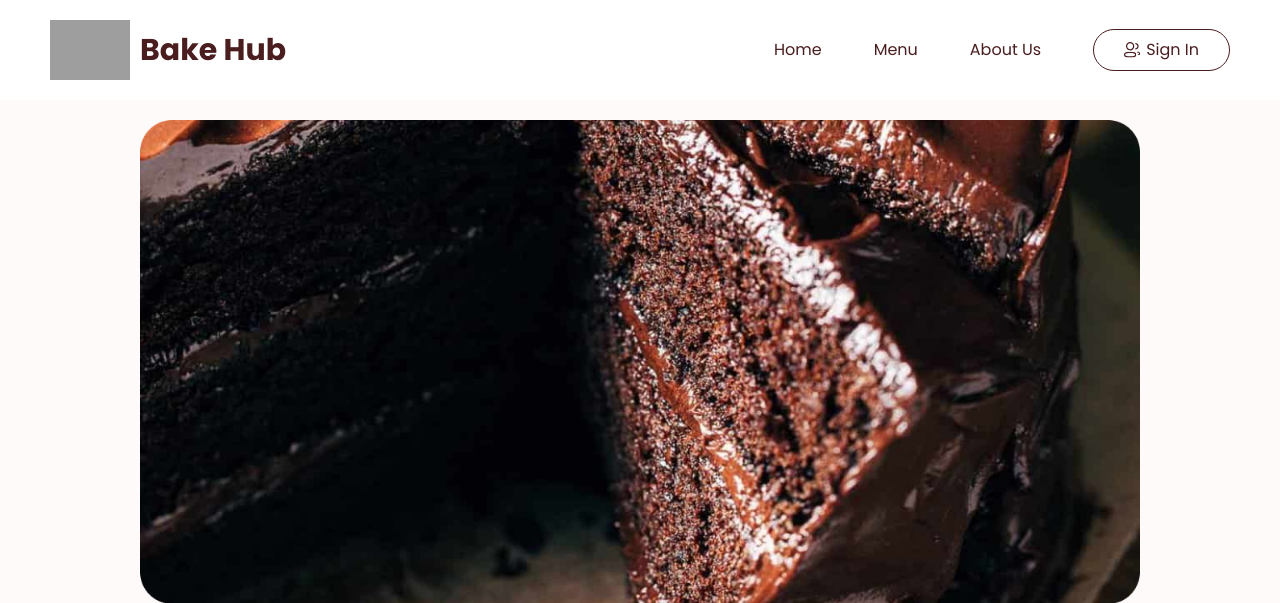
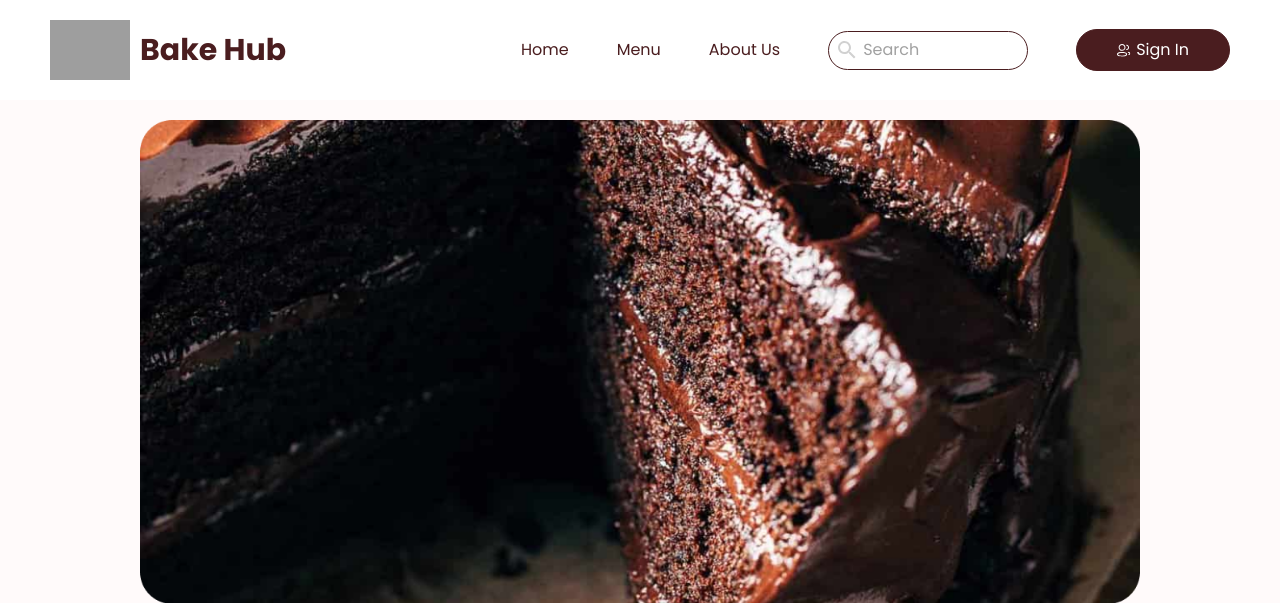
Before and after one commit to Lance19Kent/Bakehub---Static, a PHP site: page /aboutUs.html in a window 1280 px wide. Shown: the top 603 px of the page. Run offline with PHP 8.4, Linux system fonts and the light colour scheme; grey boxes are pictures that could not be loaded.

Commit message:
Header Done

```diff
--- a/aboutUs.html
+++ b/aboutUs.html
@@ -9,23 +9,46 @@
     <link href="https://fonts.googleapis.com/css2?family=Poppins:ital,wght@0,100;0,200;0,300;0,400;0,500;0,600;0,700;0,800;0,900;1,100;1,200;1,300;1,400;1,500;1,600;1,700;1,800;1,900&display=swap" rel="stylesheet">
 </head>
 <body class="w-full min-h-screen">
+    <!-- Header -->
     <header class="w-full h-[100px] bg-white flex items-center justify-between px-[50px] fixed z-2">
         <div class="w-full gap-2.5 flex items-center">
             <img src="assets/bakehub-logo.svg" alt="Bakehub Logo" class="w-20">
             <h1 class="text-(--maroon-color) font-bold text-[30px]">Bake Hub</h1>
         </div>
-        <div class="flex w-full justify-end">
-            <ul class="flex gap-13 text-[16px] items-center text-(--maroon-color)">
+        <div class="flex w-full justify-end whitespace-nowrap">
+            <ul class="w-full flex gap-12 text-[16px] items-center text-(--maroon-color)">
                 <li><a href="index.html">Home</a></li>
-                <li><a href="#">Menu</a></li>
-                <li><a href="#">About Us</a></li>
-                <li class="rounded-[50px] border py-2 px-[30px] flex gap-[5px]">
-                    <img src="assets/people-svg.svg" class="w-[17px]">
-                    <span>Sign In
+                <li><a href="menu.html">Menu</a></li>
+                <li><a href="aboutUs.html">About Us</a></li>
+                <li class="relative z-1"><input type="text" placeholder="Search" class="peer relative w-[200px] border border-(--maroon-color) outline-none py-2 rounded-[50px] text-[14px] placeholder:text-[16px] pr-2.5 pl-2.5 placeholder:pl-6 placeholder:text-(--gray-color) placeholder-shown:placeholder:opacity-100 focus:placeholder:opacity-0">
+                    <svg width="24" height="24" viewBox="0 0 24 24" fill="none" xmlns="http://www.w3.org/2000/svg" class="absolute top-[7px] left-2.5 z-0 peer-placeholder-shown:opacity-100 peer-focus:opacity-0 opacity-0">
+                    <path d="M12.5 14H11.71L11.43 13.73C12.444 12.5541 13.0012 11.0527 13 9.5C13 8.21442 12.6188 6.95772 11.9046 5.8888C11.1903 4.81988 10.1752 3.98676 8.98744 3.49479C7.79973 3.00282 6.49279 2.87409 5.23192 3.1249C3.97104 3.3757 2.81285 3.99477 1.90381 4.90381C0.994767 5.81285 0.375703 6.97104 0.124899 8.23192C-0.125905 9.49279 0.00281635 10.7997 0.494786 11.9874C0.986756 13.1752 1.81988 14.1903 2.8888 14.9046C3.95772 15.6188 5.21442 16 6.5 16C8.11 16 9.59 15.41 10.73 14.43L11 14.71V15.5L16 20.49L17.49 19L12.5 14ZM6.5 14C4.01 14 2 11.99 2 9.5C2 7.01 4.01 5 6.5 5C8.99 5 11 7.01 11 9.5C11 11.99 8.99 14 6.5 14Z" fill="#D1D1D1"/>
+                </svg>
+                </li>
+                <li class="rounded-[50px] border py-2 px-10 flex gap-[5px] bg-(--maroon-color) items-center justify-center">
+                    <svg width="14" height="13" viewBox="0 0 14 13" fill="none" xmlns="http://www.w3.org/2000/svg" class="fill-white">
+                        <mask id="mask0_134_630" style="mask-type:luminance" maskUnits="userSpaceOnUse" x="0" y="7" width="11" height="6">
+                        <path fill-rule="evenodd" clip-rule="evenodd" d="M0 7.97131H10.1225V12.7044H0V7.97131Z" fill="white"/>
+                        </mask>
+                        <g mask="url(#mask0_134_630)">
+                        <path fill-rule="evenodd" clip-rule="evenodd" d="M5.06117 8.97133C3.2085 8.97133 0.999837 9.20933 0.999837 10.346C0.999837 11.2473 2.3665 11.7047 5.06117 11.7047C7.75584 11.7047 9.12251 11.2427 9.12251 10.3327C9.12251 9.42933 7.75584 8.97133 5.06117 8.97133ZM5.06133 12.7046C3.67733 12.7046 0 12.7046 0 10.346C0 7.97131 3.80933 7.97131 5.06133 7.97131C7.234 7.97131 10.1227 8.21598 10.1227 10.3326C10.1227 12.7046 6.31333 12.7046 5.06133 12.7046Z" />
+                        </g>
+                        <mask id="mask1_134_630" style="mask-type:luminance" maskUnits="userSpaceOnUse" x="10" y="7" width="4" height="4">
+                        <path fill-rule="evenodd" clip-rule="evenodd" d="M10.5635 7.65564H13.3193V10.974H10.5635V7.65564Z" fill="white"/>
+                        </mask>
+                        <g mask="url(#mask1_134_630)">
+                        <path fill-rule="evenodd" clip-rule="evenodd" d="M11.9303 10.974C11.7283 10.974 11.5383 10.8507 11.463 10.6513C11.365 10.3933 11.495 10.104 11.753 10.0067C12.3197 9.79199 12.3197 9.52999 12.3197 9.41799C12.3197 9.03999 11.8723 8.78133 10.9903 8.64999C10.717 8.60866 10.5283 8.35399 10.569 8.08133C10.6103 7.80799 10.8697 7.62466 11.1377 7.65999C12.9417 7.92999 13.3197 8.76533 13.3197 9.41799C13.3197 9.90399 13.1097 10.562 12.1077 10.9413C12.0497 10.9633 11.9897 10.974 11.9303 10.974Z"/>
+                        </g>
+                        <path fill-rule="evenodd" clip-rule="evenodd" d="M9.65478 6.08793C9.40944 6.08793 9.19544 5.90726 9.16011 5.65726C9.12211 5.38393 9.31211 5.13059 9.58544 5.09259C10.4174 4.97593 11.0454 4.25393 11.0468 3.41259C11.0468 2.57659 10.4481 1.87126 9.62478 1.73659C9.35211 1.69126 9.16744 1.43459 9.21211 1.16193C9.25678 0.889259 9.51478 0.705925 9.78611 0.749259C11.0961 0.963925 12.0468 2.08459 12.0468 3.41326C12.0441 4.74993 11.0461 5.89793 9.72478 6.08326C9.70144 6.08659 9.67811 6.08793 9.65478 6.08793Z" />
+                        <path fill-rule="evenodd" clip-rule="evenodd" d="M5.06088 1.00002C3.72421 1.00002 2.63688 2.08735 2.63688 3.42335C2.63688 4.75935 3.72421 5.84669 5.06088 5.84669H5.08155C5.72422 5.84402 6.32955 5.59135 6.78355 5.13335C7.23821 4.67669 7.48688 4.06935 7.48421 3.42535C7.48421 2.08735 6.39688 1.00002 5.06088 1.00002ZM5.06072 6.84667C3.17272 6.84667 1.63672 5.31067 1.63672 3.42333C1.63672 1.536 3.17272 0 5.06072 0C6.94805 0 8.48405 1.536 8.48405 3.42333C8.48805 4.33267 8.13539 5.19133 7.49272 5.838C6.85139 6.48533 5.99472 6.84333 5.08339 6.84667H5.06072Z" />
+                    </svg>
+
+                    <span class="text-white">Sign In
                     </span></li>
             </ul>
         </div>
     </header>
+    <!--/ Header -->
     <main class="w-full min-h-screen bg-[rgb(255,250,250)] flex-1">
         <section class="w-full min-h-screen flex flex-col items-center justify-center pb-[50px] pt-30 gap-6">
             <img src="/assets/img/about-us-cake.png" alt="About Us Cake" width="1000">
--- a/src/output.css
+++ b/src/output.css
@@ -8,6 +8,7 @@
     --font-mono: ui-monospace, SFMono-Regular, Menlo, Monaco, Consolas, "Liberation Mono",
       "Courier New", monospace;
     --color-amber-50: oklch(98.7% 0.022 95.277);
+    --color-amber-300: oklch(87.9% 0.169 91.605);
     --color-amber-400: oklch(82.8% 0.189 84.429);
     --color-white: #fff;
     --spacing: 0.25rem;
@@ -183,6 +184,9 @@
   .top-1 {
     top: calc(var(--spacing) * 1);
   }
+  .top-1\.5 {
+    top: calc(var(--spacing) * 1.5);
+  }
   .top-2 {
     top: calc(var(--spacing) * 2);
   }
@@ -192,11 +196,29 @@
   .top-3 {
     top: calc(var(--spacing) * 3);
   }
+  .top-4 {
+    top: calc(var(--spacing) * 4);
+  }
   .top-12 {
     top: calc(var(--spacing) * 12);
   }
   .top-\[-200px\] {
     top: -200px;
+  }
+  .top-\[7px\] {
+    top: 7px;
+  }
+  .top-\[8px\] {
+    top: 8px;
+  }
+  .top-\[9px\] {
+    top: 9px;
+  }
+  .top-\[10px\] {
+    top: 10px;
+  }
+  .top-\[19px\] {
+    top: 19px;
   }
   .top-\[50px\] {
     top: 50px;
@@ -234,8 +256,23 @@
   .min-h-screen {
     min-height: 100vh;
   }
+  .w-4 {
+    width: calc(var(--spacing) * 4);
+  }
   .w-20 {
     width: calc(var(--spacing) * 20);
+  }
+  .w-\[1px\] {
+    width: 1px;
+  }
+  .w-\[10px\] {
+    width: 10px;
+  }
+  .w-\[15px\] {
+    width: 15px;
+  }
+  .w-\[16px\] {
+    width: 16px;
   }
   .w-\[17px\] {
     width: 17px;
@@ -385,8 +422,17 @@
   .bg-\[var\(--bg-color\)\] {
     background-color: var(--bg-color);
   }
+  .bg-amber-300 {
+    background-color: var(--color-amber-300);
+  }
   .bg-white {
     background-color: var(--color-white);
+  }
+  .fill-white {
+    fill: var(--color-white);
+  }
+  .stroke-white {
+    stroke: var(--color-white);
   }
   .p-2 {
     padding: calc(var(--spacing) * 2);
@@ -585,6 +631,11 @@
       padding-left: calc(var(--spacing) * 10);
     }
   }
+  .placeholder\:text-\[16px\] {
+    &::placeholder {
+      font-size: 16px;
+    }
+  }
   .placeholder\:text-\(--gray-color\) {
     &::placeholder {
       color: var(--gray-color);
```
Also changed, not shown: index.html (+21 -5 lines), menu.html (+29 -6 lines).
